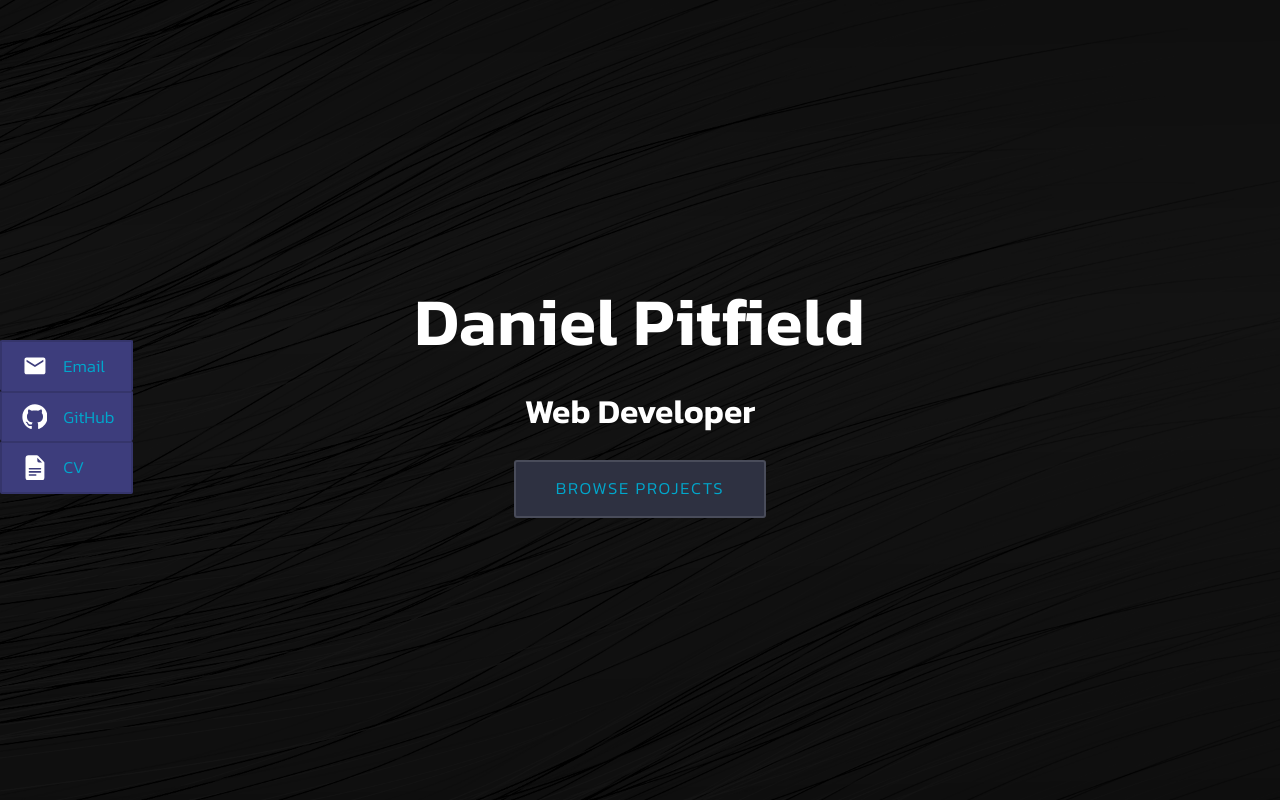
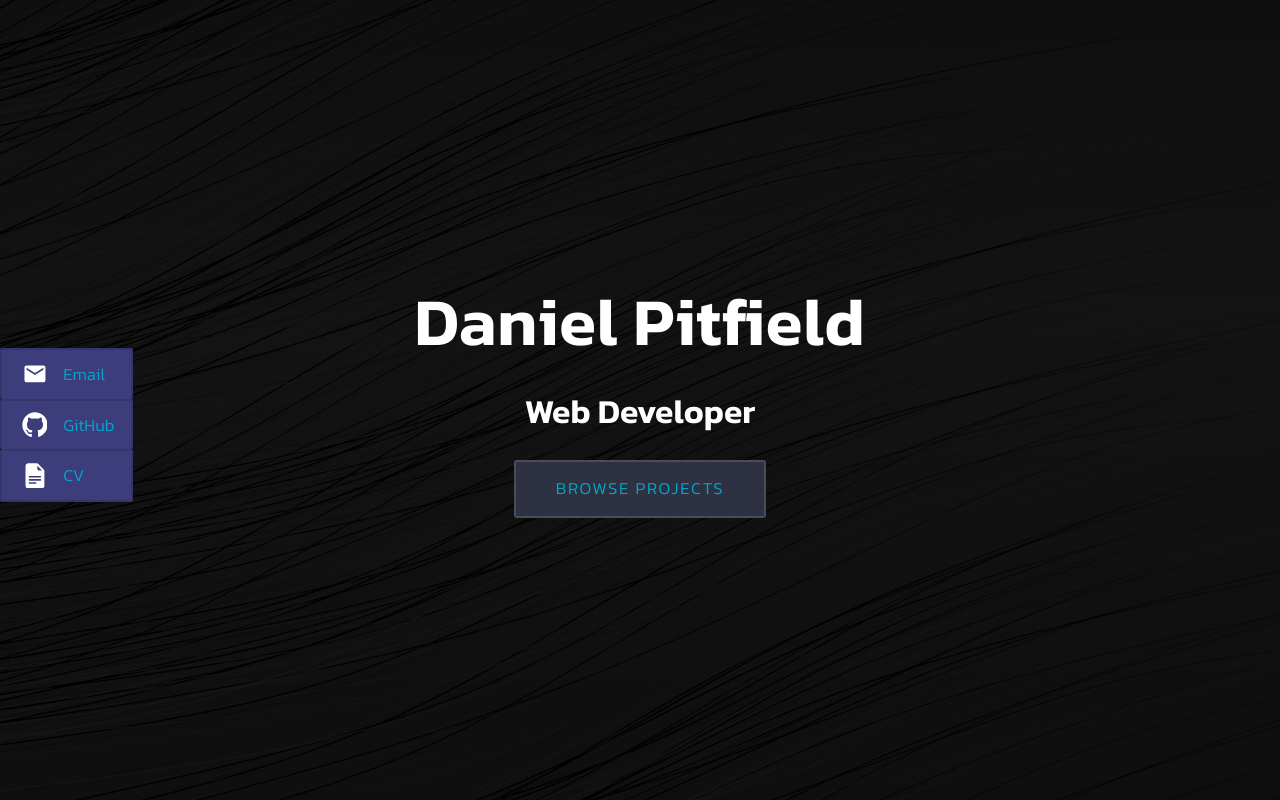
Before and after one commit to DanielPitfield/Portfolio, a React (Vite) app: page / in a window 1280 px wide. Shown: the top 800 px of the page. Built offline with nearby package versions, Linux system fonts and the light colour scheme.

Commit message:
sidebar fix

```diff
--- a/src/styles/Sidebar.module.scss
+++ b/src/styles/Sidebar.module.scss
@@ -12,7 +12,7 @@
   @media ($desktop) {
     position: absolute;
     left: 0;
-    top: 42.5vh;
+    top: 43.5vh;
   }
 
   .item {
```
